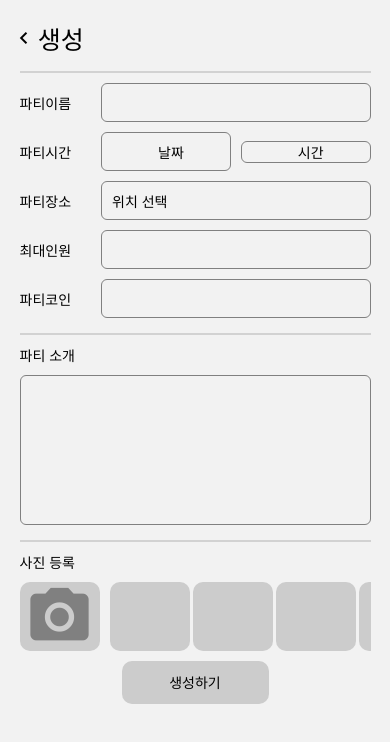
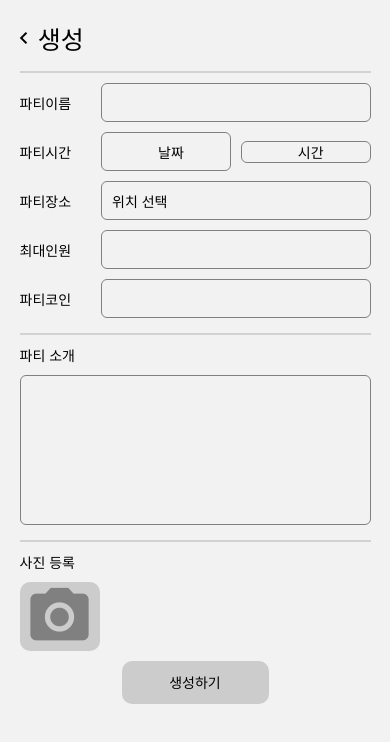
Before and after one commit to dudcks5477/Capstone_partypeople, a React Native app in the folder frontend/: screen /AddScreen in a window 390 px wide. Shown: the top 742 px of the page. Built offline with nearby package versions, Linux system fonts and the light colour scheme; what react-native-geocoding would draw is missing.

Commit message:
사진 넣는 기능 추가 작동 잘함 이제 서버에 연결만 하면된다

```diff
--- a/frontend/src/screens/AddScreen.js
+++ b/frontend/src/screens/AddScreen.js
@@ -1,17 +1,19 @@
 import React, {useState} from 'react';
-import {View, Button, Platform, Text, TextInput,TouchableOpacity, Alert, ScrollView, Image} from 'react-native';
-import HomeScreen from './HomeScreen';
-import CameraScreen from './CameraScreen';
-import AsyncStorage from '@react-native-async-storage/async-storage';
+import {View, Button, Platform, Text, TextInput,TouchableOpacity, Alert, ScrollView, Image,Modal} from 'react-native';
+
+// import CameraScreen from './CameraScreen';
+import ImageCropPicker from 'react-native-image-crop-picker';
 import DateTimePicker from '@react-native-community/datetimepicker';
-// import axios from 'axios';
+import axios from 'axios';
 
 import MaterialIcons from 'react-native-vector-icons/MaterialIcons';
 import Line from '../container/Line';
 
 const AddScreen = ({navigation,route}) => {
   const { address,longitude,latitude } = route.params || {};
-
+  const [imageSources, setImageSources] = useState([]);
+  const [selectedImageIndex, setSelectedImageIndex] = useState(-1);
+  const [modalVisible, setModalVisible] = useState(false);
   const [date, setDate] = useState(new Date());
   const [date2, setDate2] = useState(new Date());
   const [time, setTime] = useState();
@@ -22,24 +24,59 @@ const AddScreen = ({navigation,route}) => {
   const [coin, setCoin] = useState('');
   const [mode, setMode] = useState('date');
   const [dateSelected, setDateSelected] = useState(false);
-
+  const handleImagesSelected = (images) => {
+    setImageSources(images);
+  };
+  const handleImageClick = (index) => {
+    setSelectedImageIndex(index);
+    setModalVisible(true);
+  };
+  const handleModalClose = () => {
+    setSelectedImageIndex(-1);
+    setModalVisible(false);
+  };
+  const handleCameraPress = () => {
+    ImageCropPicker.openPicker({
+      multiple: true,
+      mediaType: 'photo',
+    })
+      .then((selectedImages) => {
+        if (selectedImages.length > 0) {
+          handleImagesSelected(selectedImages);
+        }
+      })
+      .catch((error) => {
+        console.log('ImagePicker Error: ', error);
+      });
+  };
   const handleCreate = async () => {
-    if (!address || !partyName || !numOfPeople || !description || !date) {
+    if (!address || !partyName || !numOfPeople || !description || !date || imageSources.length === 0) {
       Alert.alert('오류', '입력되지 않은 항목이 있습니다.');
     } else {
-      const data = {
-        address,
-        longitude,
-        latitude,
-        date2,
-        time,
-        partyName,
-        numOfPeople,
-        description,
-      };
+      try {
+        const formData = new FormData();
 
-      try {
-        const response = await axios.post('http://localhost:8080/api/party', data);
+        // 이미지 업로드
+        imageSources.forEach((image, index) => {
+          const filename = `image_${index + 1}.jpg`;
+          formData.append('images', {
+            uri: image.path,
+            type: image.mime,
+            name: filename,
+          });
+        });
+
+        // 기존의 데이터 추가
+        formData.append('address', address);
+        formData.append('longitude', longitude);
+        formData.append('latitude', latitude);
+        formData.append('date2', date2);
+        formData.append('time', time);
+        formData.append('partyName', partyName);
+        formData.append('numOfPeople', numOfPeople);
+        formData.append('description', description);
+        // console.log(formData._parts)
+        const response = await axios.post('/api/party', formData);
 
         if (response.status === 200) {
           // 데이터가 성공적으로 전송되었을 때의 처리 로직
@@ -77,10 +114,6 @@ const AddScreen = ({navigation,route}) => {
   const showDatepicker = () => showMode('date');
   const showTimepicker = () => showMode('time');
 
-  const [isCameraVisible, setIsCameraVisible] = useState(false);
-  const [imageSource, setImageSource] = useState(null);
-
-  const openCamera = () => { setIsCameraVisible(true); }
 
   const handleGoBack = () => {
     navigation.goBack(); // 이전으로 돌아가기
@@ -244,72 +277,64 @@ const AddScreen = ({navigation,route}) => {
         width: '90%',
         marginHorizontal: '5%',
       }}>
+         <View>
          <Text>사진 등록</Text>
-        <View style={{flexDirection: 'row', marginTop: 10,alignItems:"center"}}>
-          <View style={{
+      <View style={{ flexDirection: 'row', marginTop: 10, alignItems: 'center' }}>
+        <TouchableOpacity
+          style={{
             borderColor: 1,
             borderRadius: 10,
             alignItems: 'center',
             justifyContent: 'center',
             height: 69,
             width: 80,
-            backgroundColor: "#ccc",
-            marginRight: 10
-          }}>
-            <MaterialIcons name="photo-camera" size={70} color="gray"/>
-          </View>
+            backgroundColor: '#ccc',
+            marginRight: 10,
+          }}
+          onPress={handleCameraPress}
+        >
+          <MaterialIcons name="photo-camera" size={70} color="gray" />
+        </TouchableOpacity>
         <ScrollView
           horizontal={true}
           showsHorizontalScrollIndicator={false}
           contentContainerStyle={{ flexDirection: 'row' }}
         >
-            <View style={{
+          {imageSources.map((image, index) => (
+            <TouchableOpacity
+              key={index}
+              style={{
                 borderColor: 1,
                 borderRadius: 10,
                 alignItems: 'center',
                 justifyContent: 'center',
                 height: 69,
                 width: 80,
-              backgroundColor: "#ccc",
-              marginRight: 3
-            }}>
+                backgroundColor: '#ccc',
+                marginRight: 3,
+              }}
+              onPress={() => handleImageClick(index)}
+            >
+              <Image source={{ uri: image.path }} style={{ width: 80, height: 69, borderRadius: 10 }} />
+            </TouchableOpacity>
+          ))}
+        </ScrollView>
       </View>
-            <View style={{
-              borderColor: 1,
-              borderRadius: 10,
-              alignItems: 'center',
-              justifyContent: 'center',
-              height: 69,
-              width: 80,
-              backgroundColor: "#ccc",
-              marginRight: 3
-            }}>
+      <ScrollView>
+
+    </ScrollView>
+    <Modal visible={modalVisible} onRequestClose={handleModalClose}>
+      <View style={{ flex: 1, backgroundColor: 'black', justifyContent: 'center', alignItems: 'center' }}>
+        {selectedImageIndex !== -1 && (
+          <TouchableOpacity onPress={handleModalClose}>
+            <Image
+              source={{ uri: imageSources[selectedImageIndex].path }}
+              style={{ width: 300, height: 300, resizeMode: 'contain' }}
+            />
+          </TouchableOpacity>
+        )}
       </View>
-            <View style={{
-              borderColor: 1,
-              borderRadius: 10,
-              alignItems: 'center',
-              justifyContent: 'center',
-              height: 69,
-              width: 80,
-              backgroundColor: "#ccc",
-              marginRight: 3
-            }}>
-            </View>
-            <View style={{
-              borderColor: 1,
-              borderRadius: 10,
-              alignItems: 'center',
-              justifyContent: 'center',
-              height: 69,
-              width: 80,
-              backgroundColor: "#ccc",
-              marginRight: 3
-            }}>
-            </View>
-          </ScrollView>
-          {isCameraVisible && <CameraScreen setImageSource={setImageSource} />}
-          {imageSource && <Image source={imageSource} style={{width: 300, height:300}} />}
+    </Modal>
   </View>
     </View>
 
@@ -343,12 +368,6 @@ const AddScreen = ({navigation,route}) => {
       )}
 
 
-
-      {/* <Text>{address}</Text> */}
-
-      {/* <TouchableOpacity onPress={handleClearAsyncStorage}>
-        <Text>저장된 데이터 삭제</Text>
-      </TouchableOpacity> */}
     </View>
   );
 };
```
Lines whose indentation alone changed are shown as unchanged.
